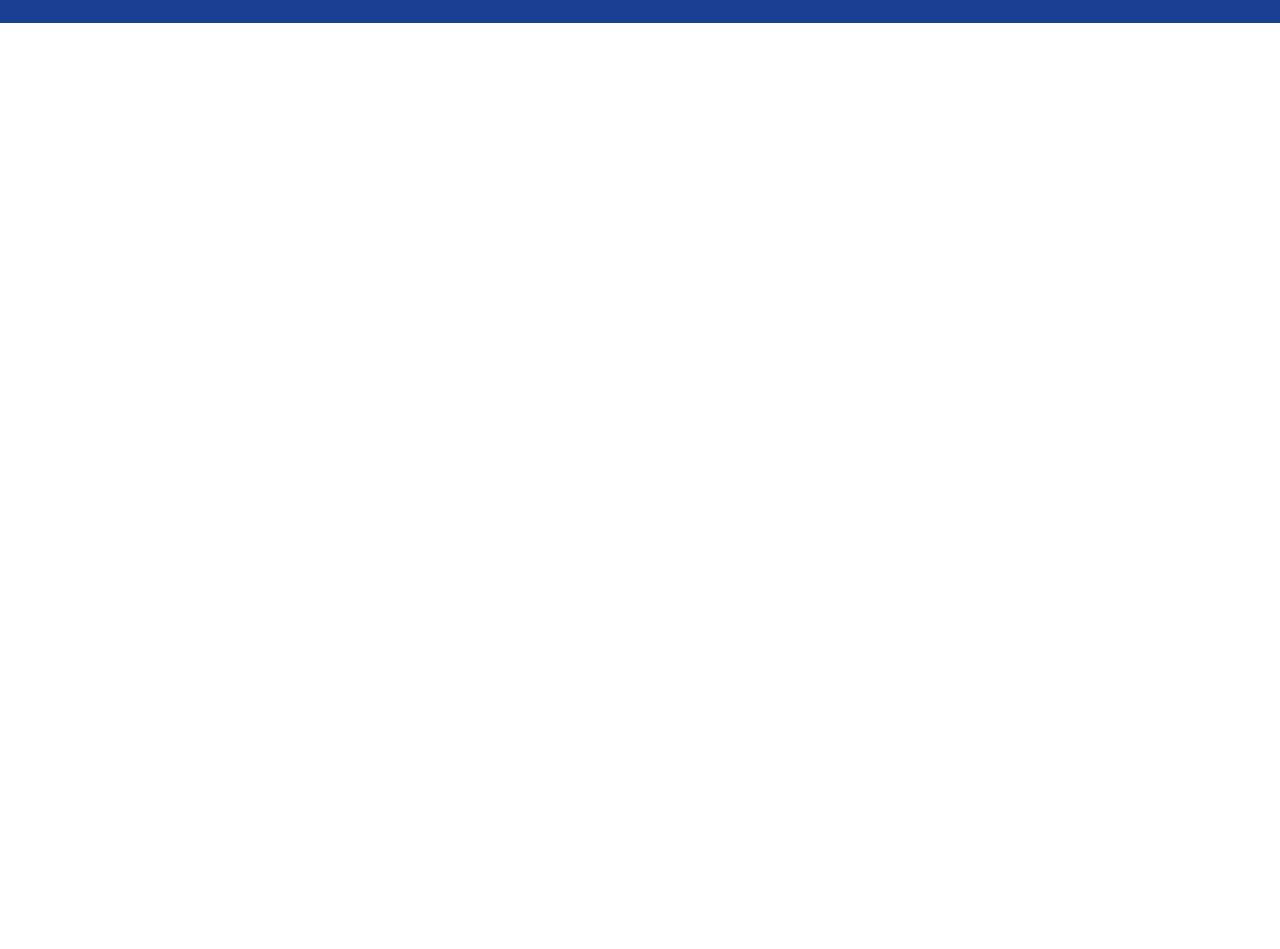
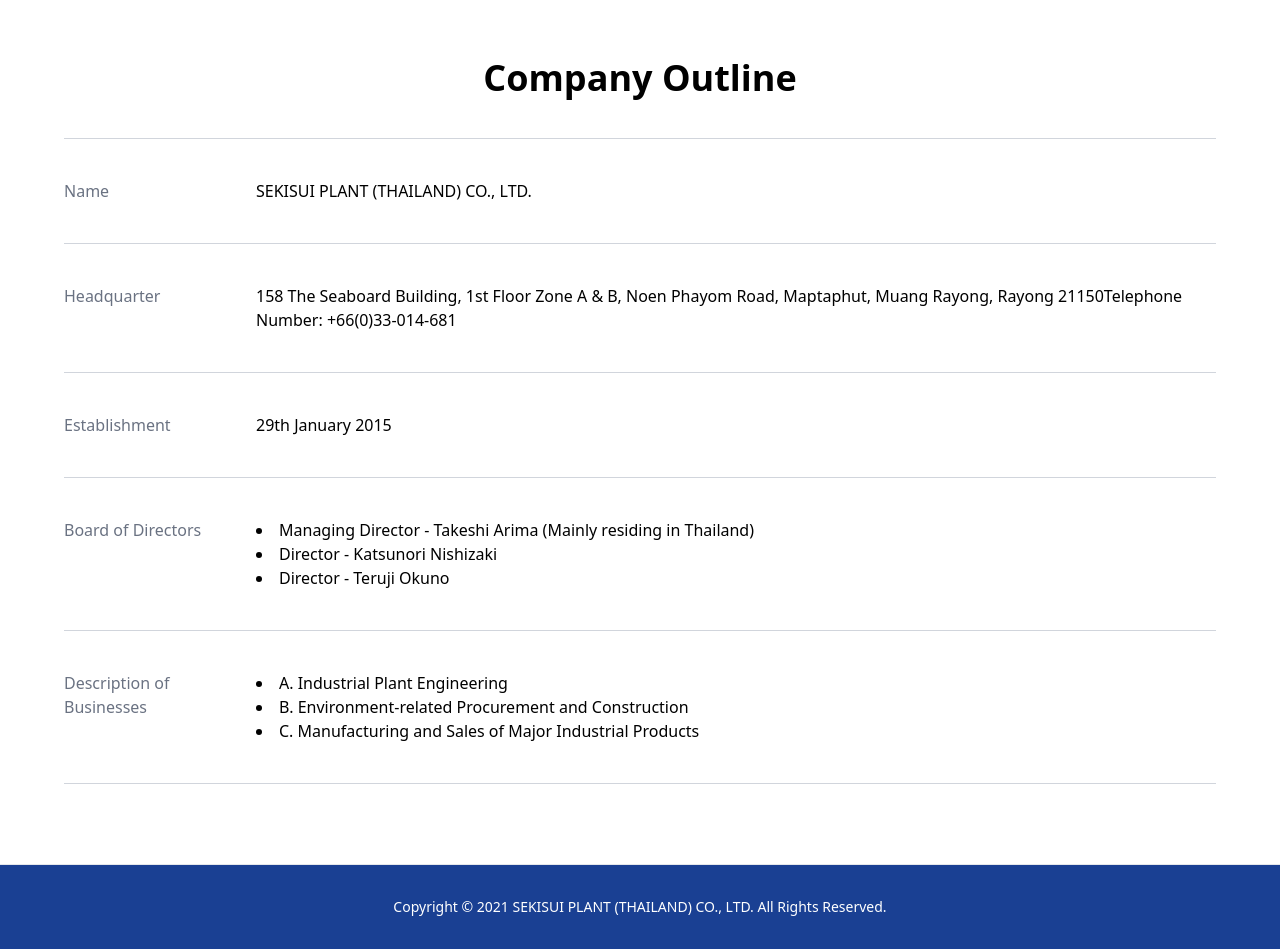
Before and after one commit to BoonchuayR/sekisuiplant_website, a Next.js app: page /en/about-us in a window 1280 px wide. Shown: the part 1360-2309 px from the top of the page. Before the commit the page ends 1383 px from the top, so only its background shows below. Built offline with nearby package versions, Linux system fonts and the light colour scheme.

Commit message:
flook | aboutUs page, fixed navbar

```diff
--- a/src/app/[locale]/about-us/page.tsx
+++ b/src/app/[locale]/about-us/page.tsx
@@ -1,4 +1,5 @@
 import AboutUsSection from "@/component/section/aboutUsSection";
+import CompanyOutlineSection from "@/component/section/companyOutlineSection";
 
 function AboutUs() {
   return (
@@ -14,6 +15,10 @@
       <div className="bg-foreground">
         <AboutUsSection />
       </div>
+
+      <div className="">
+        <CompanyOutlineSection />
+      </div>
     </div>
   );
 }
--- a/src/component/layout/navbar.tsx
+++ b/src/component/layout/navbar.tsx
@@ -33,7 +33,7 @@
   }, []);
 
   return (
-    <header className="shadow-sm bg-white rounded-full px-10 -translate-x-1/2 max-w-[90%] w-full left-1/2 fixed top-3 z-50">
+    <header className={`shadow-sm bg-white ${open ? 'rounded-md' : 'rounded-full'} md:rounded-full px-10 -translate-x-1/2 max-w-[90%] w-full left-1/2 fixed top-3 z-50`}>
       <nav className=" mx-auto flex justify-between items-center p-4" role="navigation" aria-label="main navigation">
         <div className="font-bold text-lg">
           <Link href="/" className="text-mainBlue">{t("companyName")}</Link>
@@ -45,7 +45,7 @@
               <Link href={buildHref('/')} className={`${isActive('/') ? 'text-mainBlue' : 'text-gray-500'} hover:text-mainBlue`}>{t("home")}</Link>
             </li>
             <li>
-              <Link href={buildHref('/about')} className={`${isActive('/about') ? 'text-mainBlue' : 'text-gray-500'} hover:text-mainBlue`}>{t("about")}</Link>
+              <Link href={buildHref('/about-us')} className={`${isActive('/about-us') ? 'text-mainBlue' : 'text-gray-500'} hover:text-mainBlue`}>{t("about")}</Link>
             </li>
             <li>
               <Link href={buildHref('/contact')} className={`${isActive('/contact') ? 'text-mainBlue' : 'text-gray-500'} hover:text-mainBlue`}>{t("contact")}</Link>
@@ -54,7 +54,7 @@
               <Link href={buildHref('/blog')} className={`${isActive('/blog') ? 'text-mainBlue' : 'text-gray-500'} hover:text-mainBlue`}>{t("blog")}</Link>
             </li>
           </ul>
-          <div className="relative">
+          <div className="relative hidden">
             <LanguageSwitcher />
           </div>
 
@@ -72,29 +72,29 @@
       </nav>
 
       <div id="mobile-menu" className={`md:hidden overflow-hidden transition-all duration-300 ease-in-out ${open ? 'max-h-96 opacity-100' : 'max-h-0 opacity-0'}`} aria-hidden={!open}>
-        <ul className="px-4 pt-2 pb-4 space-y-1 bg-mainBlue">
+        <ul className="px-4 pt-2 pb-4 space-y-1  text-center">
           <li>
-            <Link href={buildHref('/')} className="block px-3 py-2 rounded-md text-base font-medium text-white hover:bg-gray-100 hover:text-mainBlue" onClick={() => setOpen(false)}>
+            <Link href={buildHref('/')} className={`block py-2 rounded-md text-base font-medium ${isActive('/') ? 'text-mainBlue font-semibold' : 'text-gray-500'} hover:text-mainBlue`} onClick={() => setOpen(false)}>
               {t("home")}
             </Link>
           </li>
           <li>
-            <Link href={buildHref('/about')} className="block px-3 py-2 rounded-md text-base font-medium text-white hover:bg-gray-100 hover:text-mainBlue" onClick={() => setOpen(false)}>
+            <Link href={buildHref('/about-us')} className={`block py-2 rounded-md text-base font-medium ${isActive('/about-us') ? 'text-mainBlue font-semibold' : 'text-gray-500'} hover:text-mainBlue`} onClick={() => setOpen(false)}>
               {t("about")}
             </Link>
           </li>
           <li>
-            <Link href={buildHref('/contact')} className="block px-3 py-2 rounded-md text-base font-medium text-white hover:bg-gray-100 hover:text-mainBlue" onClick={() => setOpen(false)}>
+            <Link href={buildHref('/contact')} className={`block py-2 rounded-md text-base font-medium ${isActive('/contact') ? 'text-mainBlue font-semibold' : 'text-gray-500'} hover:text-mainBlue`} onClick={() => setOpen(false)}>
               {t("contact")}
             </Link>
           </li>
           <li>
-            <Link href={buildHref('/blog')} className="block px-3 py-2 rounded-md text-base font-medium text-white hover:bg-gray-100 hover:text-mainBlue" onClick={() => setOpen(false)}>
+            <Link href={buildHref('/blog')} className={`block py-2 rounded-md text-base font-medium ${isActive('/blog') ? 'text-mainBlue font-semibold' : 'text-gray-500'} hover:text-mainBlue`} onClick={() => setOpen(false)}>
               {t("blog")}
             </Link>
           </li>
         </ul>
-        <div className="pt-3 pb-3 flex items-center justify-center">
+        <div className="pt-2 pb-3 flex items-center justify-center">
           <div className="relative">
             <LanguageSwitcher />
           </div>
--- /dev/null
+++ b/src/component/section/companyOutlineSection.tsx
@@ -0,0 +1,48 @@
+import { useTranslations } from "next-intl"
+
+function CompanyOutlineSection() {
+  const t = useTranslations("aboutUsPage.companyOutline")
+  return (
+    <div className='flex flex-col gap-10 max-w-[90%] w-full mx-auto py-20 items-center text-center'>
+      <h2 className='text-4xl font-bold'>{t("title")}</h2>
+      <div className="w-full border-t border-gray-300">
+
+        <div className="py-10 flex flex-col md:flex-row text-start border-b border-gray-300">
+          <div className="text-gray-500 md:w-1/6">{t("rows.0.label")}</div>
+          <div className="md:flex-1">{t("rows.0.value")}</div>
+        </div>
+
+        <div className="py-10 flex flex-col md:flex-row text-start border-b border-gray-300">
+          <span className="text-gray-500 md:w-1/6">{t("rows.1.label")}</span>
+          <p className="md:flex-1">{t("rows.1.value")}</p>
+        </div>
+
+        <div className="py-10 flex flex-col md:flex-row text-start border-b border-gray-300">
+          <span className="text-gray-500 md:w-1/6">{t("rows.2.label")}</span>
+          <p className="md:flex-1">{t("rows.2.value")}</p>
+        </div>
+
+        <div className="py-10 flex flex-col md:flex-row text-start border-b border-gray-300">
+          <span className="text-gray-500 md:w-1/6">{t("rows.3.label")}</span>
+          <ul className="list-disc list-inside md:flex-1">
+            <li>{t("rows.3.value.line1")}</li>
+            <li>{t("rows.3.value.line2")}</li>
+            <li>{t("rows.3.value.line3")}</li>
+          </ul>
+        </div>
+
+        <div className="py-10 flex flex-col md:flex-row text-start border-b border-gray-300">
+          <span className="text-gray-500 md:w-1/6">{t("rows.4.label")}</span>
+          <ul className="list-disc list-inside md:flex-1">
+            <li>{t("rows.4.value.line1")}</li>
+            <li>{t("rows.4.value.line2")}</li>
+            <li>{t("rows.4.value.line3")}</li>
+          </ul>
+        </div>
+
+      </div>
+    </div>
+  )
+}
+
+export default CompanyOutlineSection
--- a/src/locales/en.json
+++ b/src/locales/en.json
@@ -82,5 +82,40 @@
         "title": "Stay Connected"
       }
     }
+  },
+  "aboutUsPage": {
+    "companyOutline": {
+      "title": "Company Outline",
+      "rows": [
+        {
+          "label": "Name",
+          "value": "SEKISUI PLANT (THAILAND) CO., LTD."
+        },
+        {
+          "label": "Headquarter",
+          "value": "158 The Seaboard Building, 1st Floor Zone A & B, Noen Phayom Road, Maptaphut, Muang Rayong, Rayong 21150Telephone Number: +66(0)33-014-681"
+        },
+        {
+          "label": "Establishment",
+          "value": "29th January 2015"
+        },
+        {
+          "label": "Board of Directors",
+          "value": {
+            "line1": "Managing Director - Takeshi Arima (Mainly residing in Thailand)",
+            "line2": "Director - Katsunori Nishizaki",
+            "line3": "Director - Teruji Okuno"
+          }
+        },
+        {
+          "label": "Description of Businesses",
+          "value": {
+            "line1": "A. Industrial Plant Engineering",
+            "line2": "B. Environment-related Procurement and Construction",
+            "line3": "C. Manufacturing and Sales of Major Industrial Products"
+          }
+        }
+      ]
+    }
   }
 }
```
